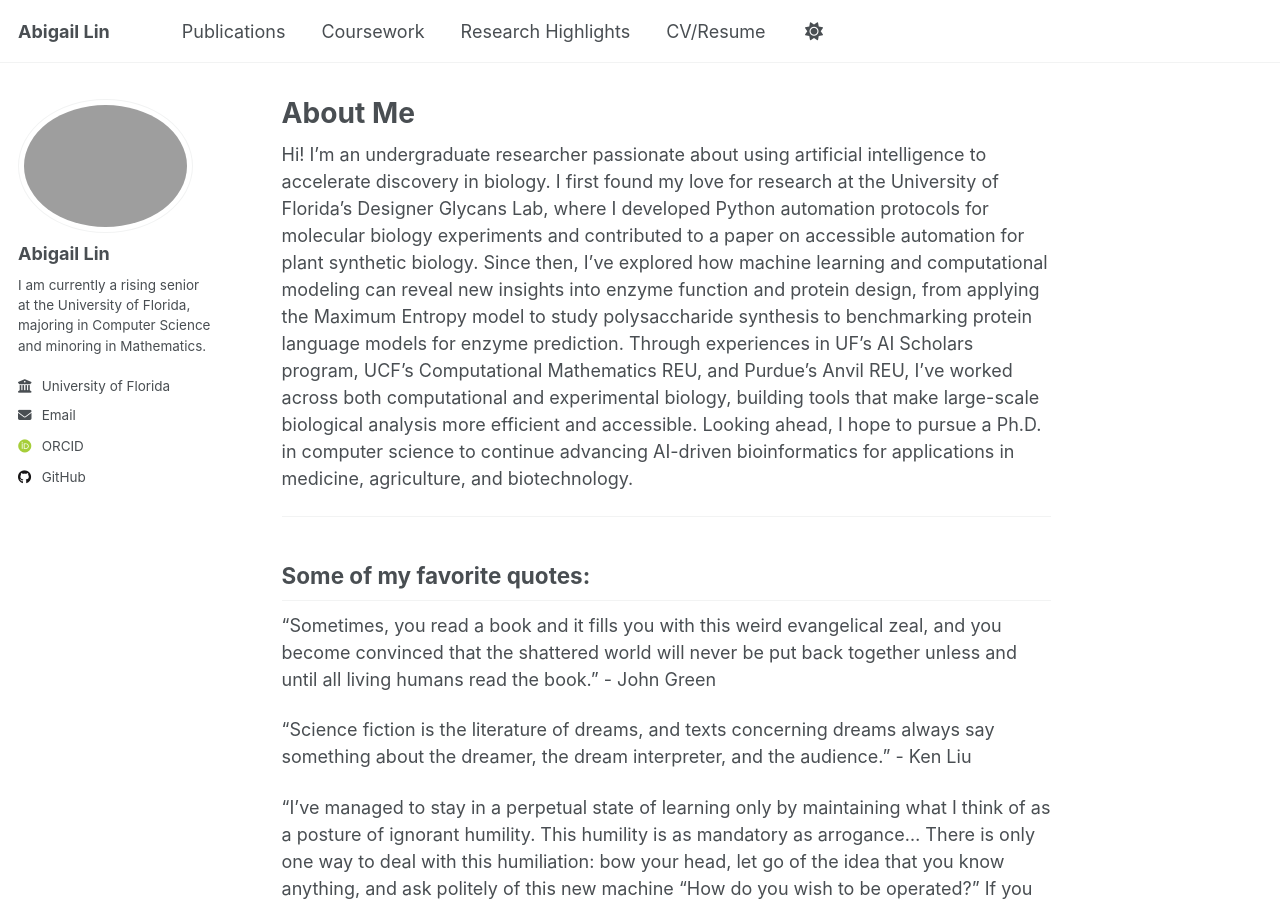
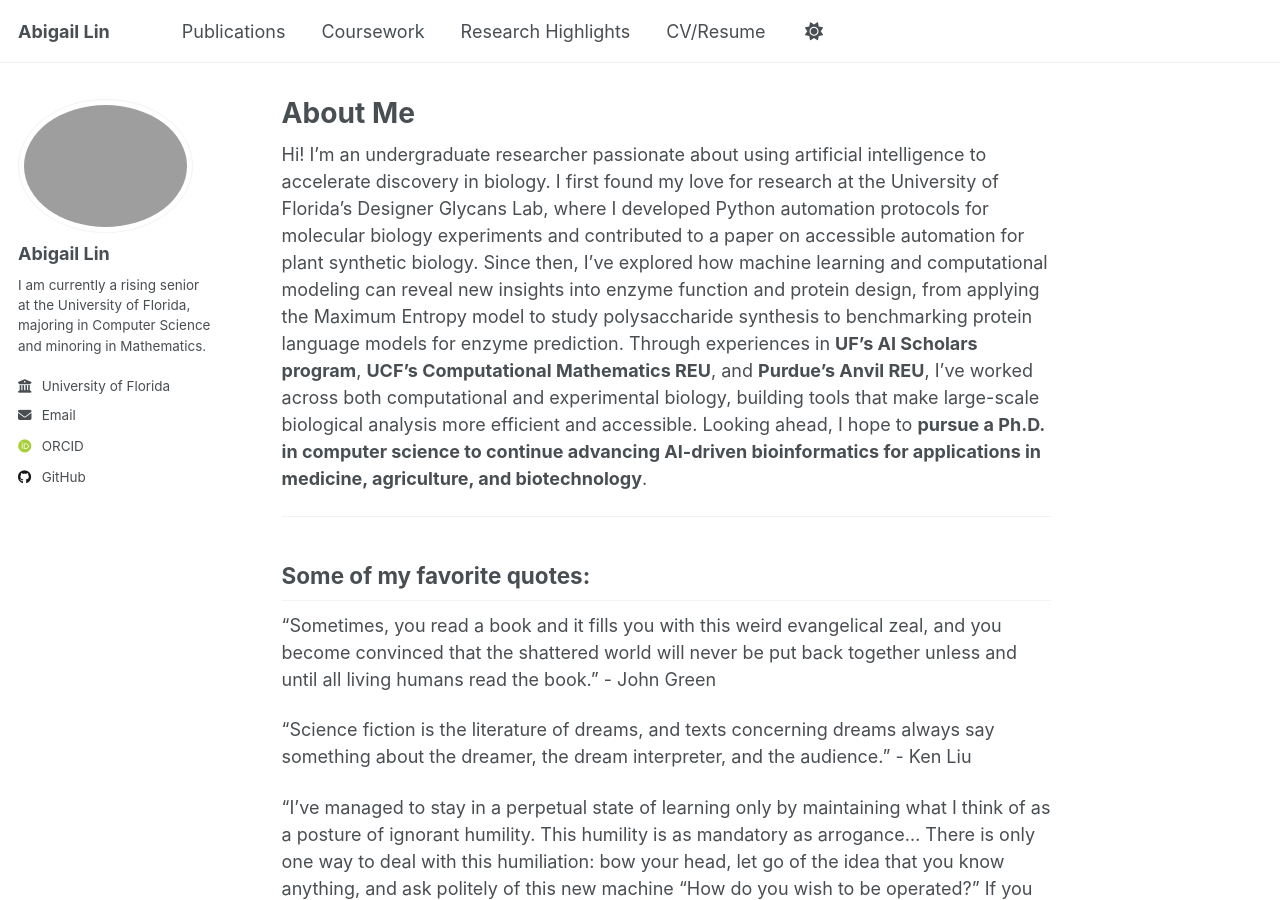
Before and after one commit to HelloWorld7-beep/HelloWorld7-beep.github.io, a Jekyll site: the page built from _pages/about.md, in a window 1280 px wide and 900 px high. Built offline with Jekyll 4.4.1, drawn with Linux system fonts in a browser that asks for light colours; some web fonts are replaced; a script that is not in the unit is left out.

Commit message:
Add HTML formatting to about section

```diff
--- a/_pages/about.md
+++ b/_pages/about.md
@@ -7,7 +7,7 @@
   - /about.html
 ---
 
-Hi! I’m an undergraduate researcher passionate about using artificial intelligence to accelerate discovery in biology. I first found my love for research at the University of Florida’s Designer Glycans Lab, where I developed Python automation protocols for molecular biology experiments and contributed to a paper on accessible automation for plant synthetic biology. Since then, I’ve explored how machine learning and computational modeling can reveal new insights into enzyme function and protein design, from applying the Maximum Entropy model to study polysaccharide synthesis to benchmarking protein language models for enzyme prediction. Through experiences in UF’s AI Scholars program, UCF’s Computational Mathematics REU, and Purdue’s Anvil REU, I’ve worked across both computational and experimental biology, building tools that make large-scale biological analysis more efficient and accessible. Looking ahead, I hope to pursue a Ph.D. in computer science to continue advancing AI-driven bioinformatics for applications in medicine, agriculture, and biotechnology.
+Hi! I’m an undergraduate researcher passionate about using artificial intelligence to accelerate discovery in biology. I first found my love for research at the University of Florida’s Designer Glycans Lab, where I developed Python automation protocols for molecular biology experiments and contributed to a paper on accessible automation for plant synthetic biology. Since then, I’ve explored how machine learning and computational modeling can reveal new insights into enzyme function and protein design, from applying the Maximum Entropy model to study polysaccharide synthesis to benchmarking protein language models for enzyme prediction. Through experiences in <b>UF’s AI Scholars program</b>, <b>UCF’s Computational Mathematics REU</b>, and <b>Purdue’s Anvil REU</b>, I’ve worked across both computational and experimental biology, building tools that make large-scale biological analysis more efficient and accessible. Looking ahead, I hope to <b>pursue a Ph.D. in computer science to continue advancing AI-driven bioinformatics for applications in medicine, agriculture, and biotechnology</b>.
 
 ---
 
```
